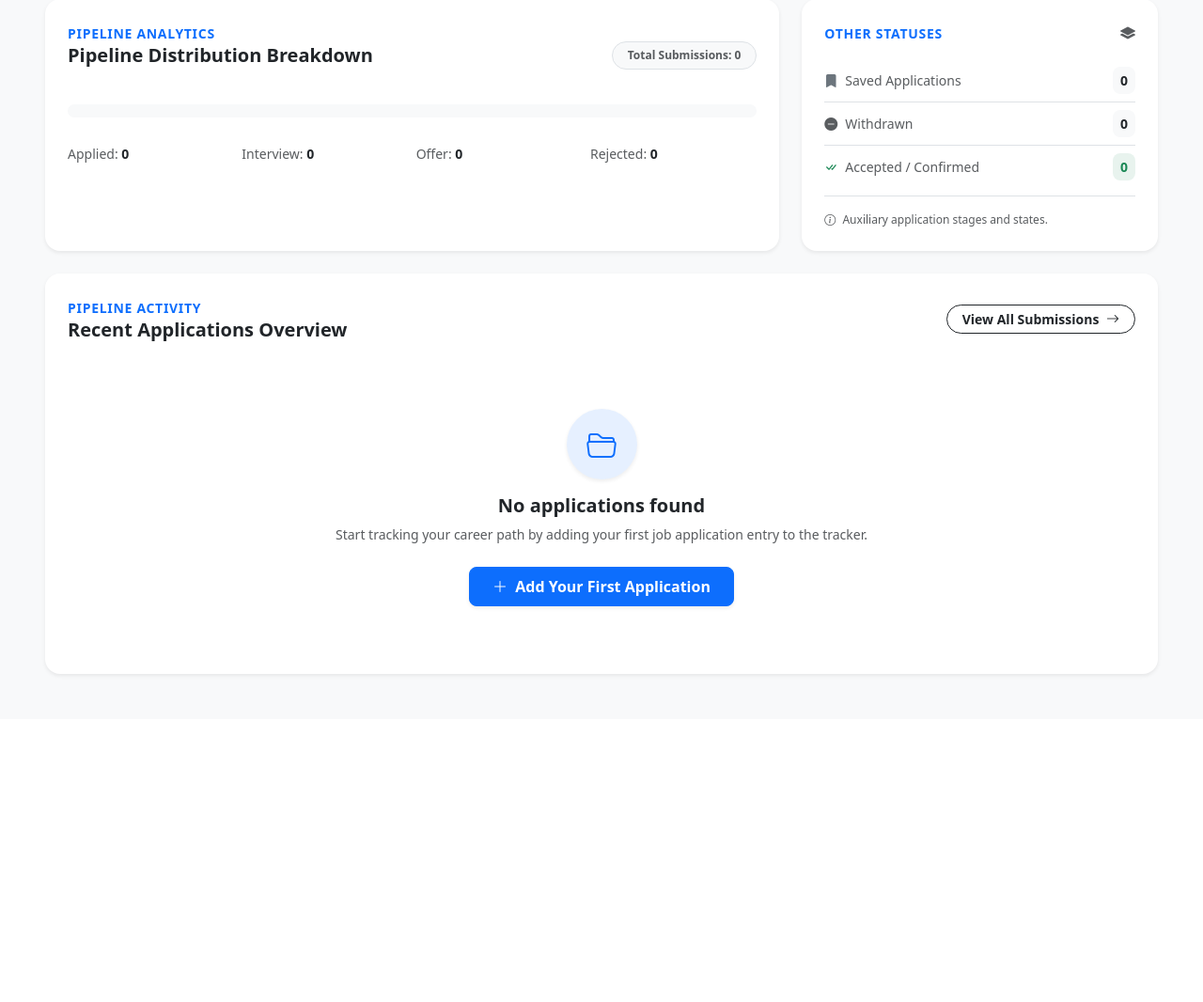
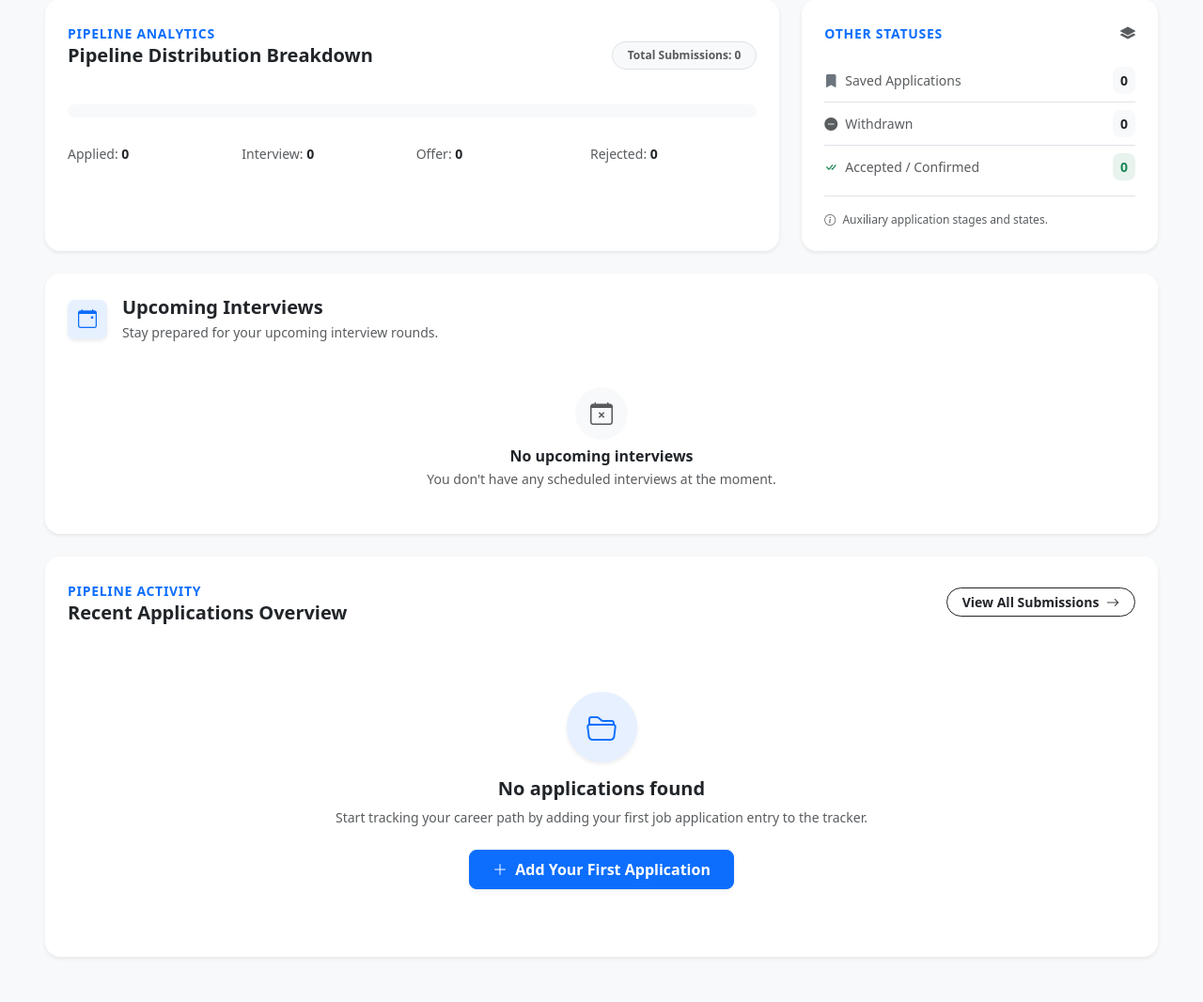
Before and after one commit to sayyamnegi19/JobTrack, a Django app: page /dashboard/ in a window 1280 px wide. Shown: the part 410-1476 px from the top of the page at 94% size. Before the commit the page ends 1130 px from the top, so only its background shows below. Run offline with Django 5.2, Linux system fonts and the light colour scheme; the visitor is signed in with stand-in values (Sample User, id 1); data that the repository does not hold is empty.

Commit message:
Feat: Add upcoming intreviews to dashboard

```diff
--- a/config/settings.py
+++ b/config/settings.py
@@ -108,7 +108,7 @@ AUTH_PASSWORD_VALIDATORS = [
 
 LANGUAGE_CODE = 'en-us'
 
-TIME_ZONE = 'UTC'
+TIME_ZONE = 'Asia/Kolkata'
 
 USE_I18N = True
 
--- a/dashboard/templates/dashboard/dashboard.html
+++ b/dashboard/templates/dashboard/dashboard.html
@@ -2,6 +2,39 @@
 
 {% block title %}
 Dashboard - JobTrack
+{% endblock %}
+
+{% block extra_css %}
+
+<style>
+    .tracking-wider {
+        letter-spacing: 0.05em;
+    }
+    .tracking-wide {
+        letter-spacing: 0.05em;
+    }
+    .hover-primary:hover {
+        color: var(--bs-primary) !important;
+    }
+    /* Pure CSS variables mapping block preventing template linter issues */
+    .progress {
+        --applied-w: {% if total_applications > 0 %}{% widthratio applied_count total_applications 100 %}{% else %}0{% endif %}%;
+        --interview-w: {% if total_applications > 0 %}{% widthratio interview_count total_applications 100 %}{% else %}0{% endif %}%;
+        --offer-w: {% if total_applications > 0 %}{% widthratio offer_count total_applications 100 %}{% else %}0{% endif %}%;
+        --rejected-w: {% if total_applications > 0 %}{% widthratio rejected_count total_applications 100 %}{% else %}0{% endif %}%;
+    }
+
+    .hover-shadow {
+        transition: all 0.2s ease-in-out;
+    }
+    .hover-shadow:hover {
+        transform: translateY(-2px);
+        box-shadow: 0 .4rem .8rem rgba(0,0,0,.06)!important;
+        border-color: var(--bs-primary) !important;
+        background-color: #ffffff !important;
+    }
+</style>
+
 {% endblock %}
 
 {% block content %}
@@ -181,6 +214,86 @@ Dashboard - JobTrack
             </div>
         </div>
 
+        <div class="card border-0 shadow-sm rounded-4 mb-4 bg-white overflow-hidden">
+            <!-- Section Header -->
+            <div class="card-header bg-white border-0 pt-4 px-4 pb-0 d-flex justify-content-between align-items-center">
+                <div class="d-flex align-items-center gap-3">
+                    <div class="bg-primary bg-opacity-10 text-primary rounded-3 d-flex align-items-center justify-content-center fw-bold shadow-sm" style="width: 42px; height: 42px;">
+                        <i class="bi bi-calendar-event fs-5"></i>
+                    </div>
+                    <div>
+                        <h2 class="h5 fw-bold text-dark mb-1">Upcoming Interviews</h2>
+                        <p class="text-muted small mb-0">Stay prepared for your upcoming interview rounds.</p>
+                    </div>
+                </div>
+            </div>
+
+            <div class="card-body p-4">
+                {% if upcoming_interviews %}
+                    <div class="list-group list-group-flush gap-3">
+                        {% for interview in upcoming_interviews %}
+                            <a href="{% url 'interviews:details' interview.pk %}"
+                            class="list-group-item list-group-item-action border rounded-4 p-3 bg-light hover-shadow transition text-decoration-none">
+
+                                <div class="d-flex flex-column flex-md-row justify-content-between align-items-md-center gap-3">
+
+                                    <!-- Left Side: Interview Info -->
+                                    <div class="d-flex align-items-start gap-3">
+                                        <div class="bg-success bg-opacity-10 text-success rounded-3 d-flex align-items-center justify-content-center fw-bold flex-shrink-0 mt-1" style="width: 38px; height: 38px;">
+                                            <i class="bi bi-camera-video fs-6"></i>
+                                        </div>
+                                        <div>
+                                            <div class="d-flex align-items-center gap-2 mb-1">
+                                                <h3 class="h6 fw-bold text-dark mb-0">
+                                                    {{ interview.round_name }}
+                                                </h3>
+                                                <span class="badge bg-primary bg-opacity-10 text-primary px-2.5 py-1 rounded-pill fw-semibold" style="font-size: 0.7rem;">
+                                                    {{ interview.interview_type }}
+                                                </span>
+                                            </div>
+                                            <p class="text-muted small mb-0 d-flex align-items-center gap-1 text-break">
+                                                <span class="fw-medium text-dark">{{ interview.application.job_title }}</span>
+                                                <span>at</span>
+                                                <span class="fw-semibold text-secondary"><i class="bi bi-building me-1"></i>{{ interview.application.company }}</span>
+                                            </p>
+                                        </div>
+                                    </div>
+
+                                    <!-- Right Side: Date & Time Badge -->
+                                    <div class="d-flex align-items-center justify-content-between justify-content-md-end gap-3 pt-2 pt-md-0 border-top border-md-0">
+                                        <div class="text-start text-md-end">
+                                            <div class="fw-bold text-dark small d-flex align-items-center gap-1">
+                                                <i class="bi bi-calendar3 text-muted"></i> {{ interview.scheduled_at|date:"d M Y" }}
+                                            </div>
+                                            <div class="text-muted" style="font-size: 0.75rem;">
+                                                <i class="bi bi-clock me-1"></i> {{ interview.scheduled_at|time:"h:i A" }}
+                                            </div>
+                                        </div>
+                                        <div class="text-primary d-none d-sm-block">
+                                            <i class="bi bi-chevron-right"></i>
+                                        </div>
+                                    </div>
+
+                                </div>
+
+                            </a>
+                        {% endfor %}
+                    </div>
+                {% else %}
+                    <!-- Professional Compact Empty State -->
+                    <div class="text-center py-4">
+                        <div class="bg-light text-muted rounded-circle d-inline-flex align-items-center justify-content-center p-3 mb-2" style="width: 56px; height: 56px;">
+                            <i class="bi bi-calendar-x fs-4"></i>
+                        </div>
+                        <h3 class="h6 fw-bold text-dark mb-1">No upcoming interviews</h3>
+                        <p class="text-muted small mb-0">
+                            You don't have any scheduled interviews at the moment.
+                        </p>
+                    </div>
+                {% endif %}
+            </div>
+        </div>
+
         <!-- RECENT APPLICATIONS TABLE SECTION -->
         <div class="card border-0 shadow-sm rounded-4 bg-white overflow-hidden mb-4">
             <div class="card-header bg-white border-0 pt-4 px-4 px-md-4 pb-0 d-flex flex-column flex-sm-row justify-content-between align-items-sm-center gap-2">
@@ -258,22 +371,4 @@ Dashboard - JobTrack
     </div>
 </div>
 
-<style>
-    .tracking-wider {
-        letter-spacing: 0.05em;
-    }
-    .tracking-wide {
-        letter-spacing: 0.05em;
-    }
-    .hover-primary:hover {
-        color: var(--bs-primary) !important;
-    }
-    /* Pure CSS variables mapping block preventing template linter issues */
-    .progress {
-        --applied-w: {% if total_applications > 0 %}{% widthratio applied_count total_applications 100 %}{% else %}0{% endif %}%;
-        --interview-w: {% if total_applications > 0 %}{% widthratio interview_count total_applications 100 %}{% else %}0{% endif %}%;
-        --offer-w: {% if total_applications > 0 %}{% widthratio offer_count total_applications 100 %}{% else %}0{% endif %}%;
-        --rejected-w: {% if total_applications > 0 %}{% widthratio rejected_count total_applications 100 %}{% else %}0{% endif %}%;
-    }
-</style>
 {% endblock %}
--- a/dashboard/views.py
+++ b/dashboard/views.py
@@ -1,15 +1,24 @@
 from django.shortcuts import render
 from django.contrib.auth.decorators import login_required
 from applications.models import JobApplication
+from django.utils import timezone
+from interviews.models import Interview
 
 # Create your views here.
 @login_required
 def dashboard(request):
     user = request.user
+    now = timezone.now()
 
     applications = JobApplication.objects.filter(
         user=user
     )
+
+    upcoming_interviews = Interview.objects.filter(
+        application__user=user,
+        scheduled_at__gte=now,
+        status=Interview.Status.UPCOMING
+    ).select_related("application").order_by("scheduled_at")[:5]
 
     context = {
         "total_applications": applications.count(),
@@ -30,7 +39,8 @@ def dashboard(request):
         ).count(),
         "recent_applications": applications.order_by(
             "-created_at"
-        )[:5]
+        )[:5],
+        "upcoming_interviews": upcoming_interviews
     }
 
     return render(
```
